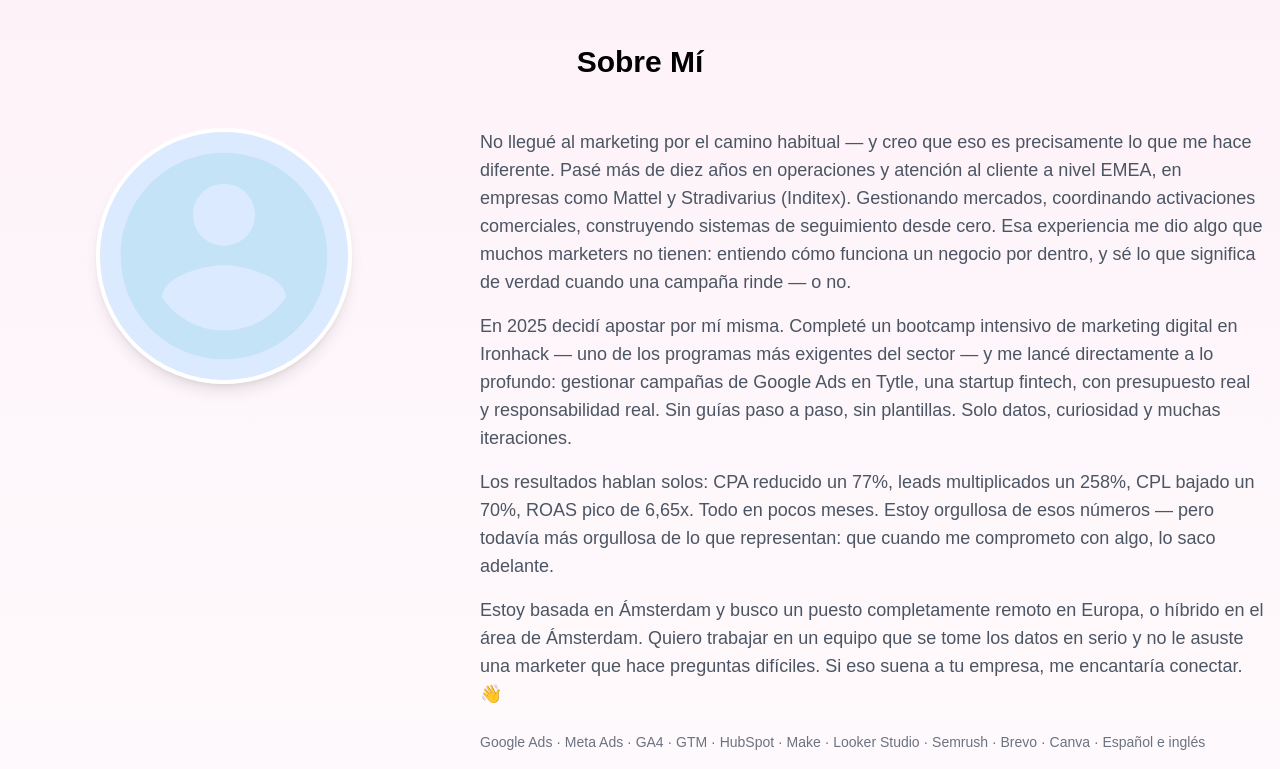
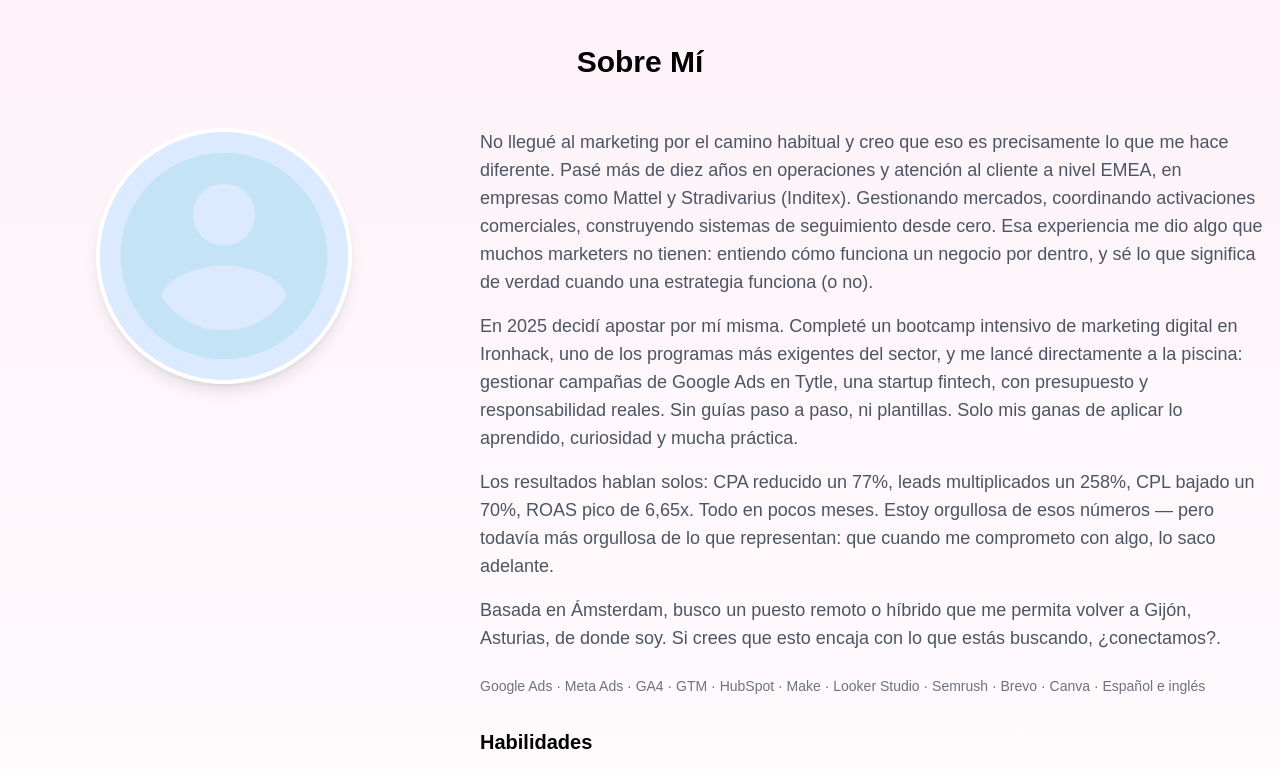
Before and after one commit to anialaez/anialaez.github.com, a plain HTML site: page es/index.html in a window 1280 px wide. Shown: the part 1240-2009 px from the top of the page. Drawn offline with Linux system fonts and the light colour scheme.

Commit message:
Update index.html

```diff
--- a/es/index.html
+++ b/es/index.html
@@ -136,16 +136,16 @@
           </div>
           <div class="md:w-2/3 md:pl-12">
             <p class="text-lg text-gray-600 mb-4">
-              No llegué al marketing por el camino habitual — y creo que eso es precisamente lo que me hace diferente. Pasé más de diez años en operaciones y atención al cliente a nivel EMEA, en empresas como Mattel y Stradivarius (Inditex). Gestionando mercados, coordinando activaciones comerciales, construyendo sistemas de seguimiento desde cero. Esa experiencia me dio algo que muchos marketers no tienen: entiendo cómo funciona un negocio por dentro, y sé lo que significa de verdad cuando una campaña rinde — o no.
+              No llegué al marketing por el camino habitual y creo que eso es precisamente lo que me hace diferente. Pasé más de diez años en operaciones y atención al cliente a nivel EMEA, en empresas como Mattel y Stradivarius (Inditex). Gestionando mercados, coordinando activaciones comerciales, construyendo sistemas de seguimiento desde cero. Esa experiencia me dio algo que muchos marketers no tienen: entiendo cómo funciona un negocio por dentro, y sé lo que significa de verdad cuando una estrategia funciona (o no).
             </p>
             <p class="text-lg text-gray-600 mb-4">
-              En 2025 decidí apostar por mí misma. Completé un bootcamp intensivo de marketing digital en Ironhack — uno de los programas más exigentes del sector — y me lancé directamente a lo profundo: gestionar campañas de Google Ads en Tytle, una startup fintech, con presupuesto real y responsabilidad real. Sin guías paso a paso, sin plantillas. Solo datos, curiosidad y muchas iteraciones.
+              En 2025 decidí apostar por mí misma. Completé un bootcamp intensivo de marketing digital en Ironhack, uno de los programas más exigentes del sector, y me lancé directamente a la piscina: gestionar campañas de Google Ads en Tytle, una startup fintech, con presupuesto y responsabilidad reales. Sin guías paso a paso, ni plantillas. Solo mis ganas de aplicar lo aprendido, curiosidad y mucha práctica.
             </p>
             <p class="text-lg text-gray-600 mb-4">
               Los resultados hablan solos: CPA reducido un 77%, leads multiplicados un 258%, CPL bajado un 70%, ROAS pico de 6,65x. Todo en pocos meses. Estoy orgullosa de esos números — pero todavía más orgullosa de lo que representan: que cuando me comprometo con algo, lo saco adelante.
             </p>
             <p class="text-lg text-gray-600 mb-6">
-              Estoy basada en Ámsterdam y busco un puesto completamente remoto en Europa, o híbrido en el área de Ámsterdam. Quiero trabajar en un equipo que se tome los datos en serio y no le asuste una marketer que hace preguntas difíciles. Si eso suena a tu empresa, me encantaría conectar. 👋
+              Basada en Ámsterdam, busco un puesto remoto o híbrido que me permita volver a Gijón, Asturias, de donde soy. Si crees que esto encaja con lo que estás buscando, ¿conectamos?.
             </p>
             <p class="text-gray-500 text-sm mb-8 italic">
               Google Ads · Meta Ads · GA4 · GTM · HubSpot · Make · Looker Studio · Semrush · Brevo · Canva · Español e inglés
@@ -214,8 +214,6 @@
                 Excel Expert (MOS MO-201)
               </span>
             </div>
-
-            <p class="text-gray-600 mb-6">Basada en Ámsterdam, busco un puesto completamente remoto en Europa — o híbrido en el área de Ámsterdam. Quiero un equipo donde los datos de verdad influyan en las decisiones.</p>
 
             <a href="#contact" aria-label="Contáctame" class="inline-block bg-gradient-to-r from-pink-400 to-purple-400 text-white font-medium px-6 py-3 rounded-lg shadow-md hover:shadow-lg transition duration-300">¿Te gustaría trabajar conmigo?</a>
           </div>
```
